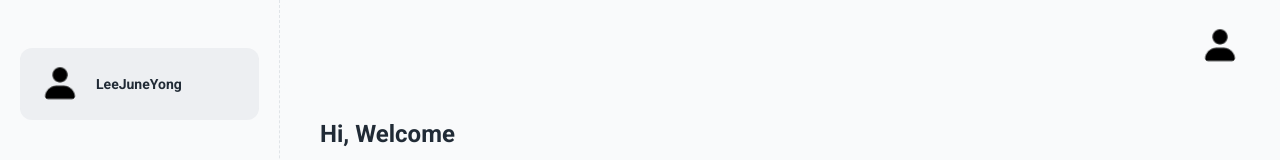
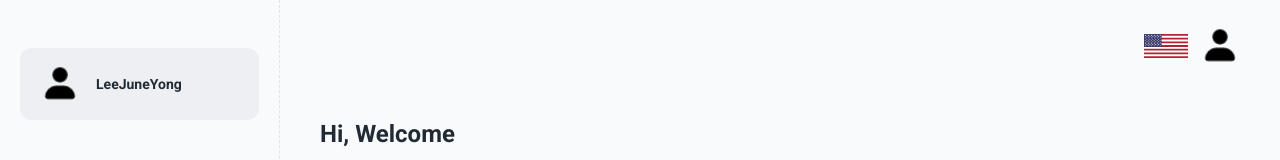
Before and after one commit to Valarham/Capstone, a React (Create React App) app in the folder front/mkrm/: page /dashboard/app in a window 1280 px wide. Shown: the top 160 px of the page. Built offline with nearby package versions, Linux system fonts and the light colour scheme; some icons are missing; a web font is replaced by a local one.

Commit message:
20220501

```diff
--- a/front/mkrm/src/layouts/dashboard/DashboardNavbar.js
+++ b/front/mkrm/src/layouts/dashboard/DashboardNavbar.js
@@ -7,7 +7,7 @@ import Iconify from '../../components/Iconify';
 //
 import Searchbar from './Searchbar';
 import AccountPopover from './AccountPopover';
-// import LanguagePopover from './LanguagePopover';
+import LanguagePopover from './LanguagePopover';
 // import NotificationsPopover from './NotificationsPopover';
 
 // dashboard에서 navbar 출력 함수
@@ -53,7 +53,7 @@ export default function DashboardNavbar({ onOpenSidebar }) {
         <Box sx={{ flexGrow: 1 }} />
 
         <Stack direction="row" alignItems="center" spacing={{ xs: 0.5, sm: 1.5 }}>
-          {/* <LanguagePopover /> */}
+          <LanguagePopover />
           {/* <NotificationsPopover /> */}
           <AccountPopover />
         </Stack>
```
